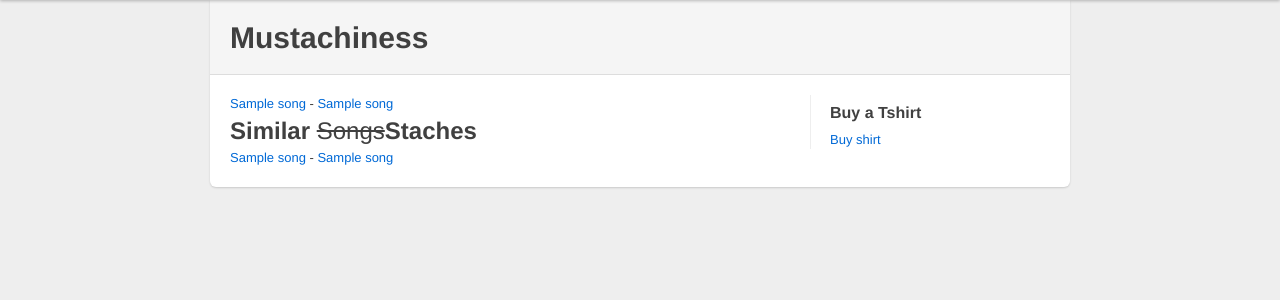
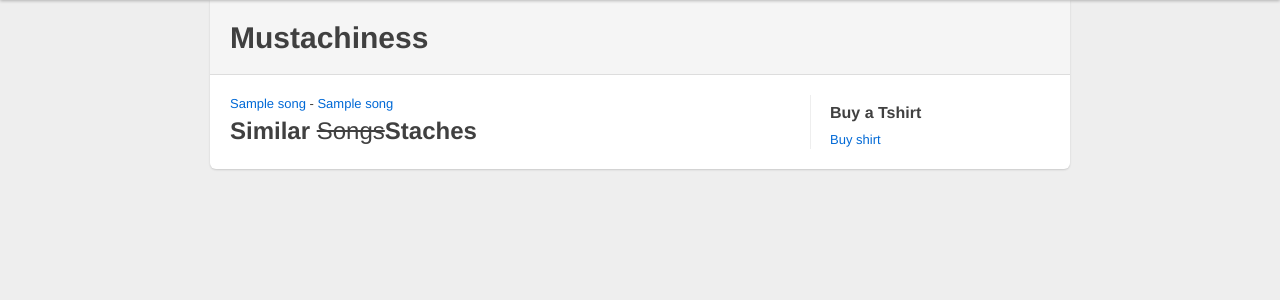
Before and after one commit to exfm/mustachiness, a Flask app: template templates/similar.html in a window 1280 px wide. Shown: the part 40-340 px from the top of the page. Run offline with Flask 2, Linux system fonts and the light colour scheme; the template is opened without the code that fills it: most values are stand-ins (such as "Sample title", 1, 10 or a date in 2020); some libraries are stand-ins or nearby versions.

Commit message:
Same stache on similar bug

```diff
--- a/templates/similar.html
+++ b/templates/similar.html
@@ -3,8 +3,10 @@
 {% block body %}
     {{stache(song)}}
     <h2>Similar <strike>Songs</strike>Staches</h2>
-    {% for song in songs %}
-        {{stache(song)}}
+    {% for _song in songs %}
+        {% if _song['id'] != song['id'] %}
+        {{stache(_song)}}
+        {% endif %}
     {% endfor %}
 {% endblock %}
 
```
